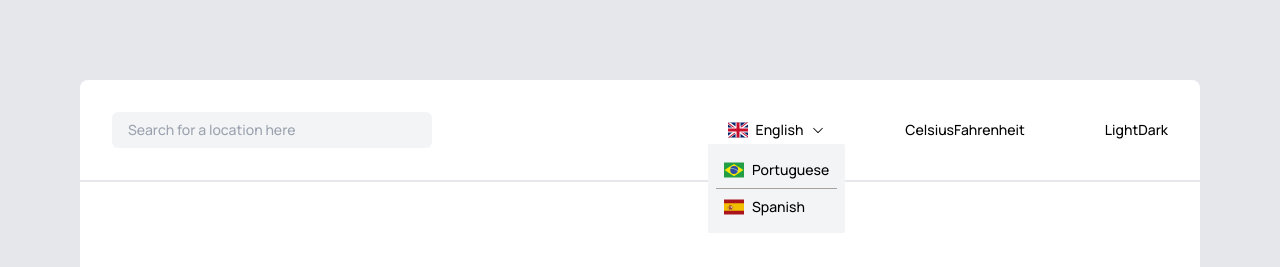
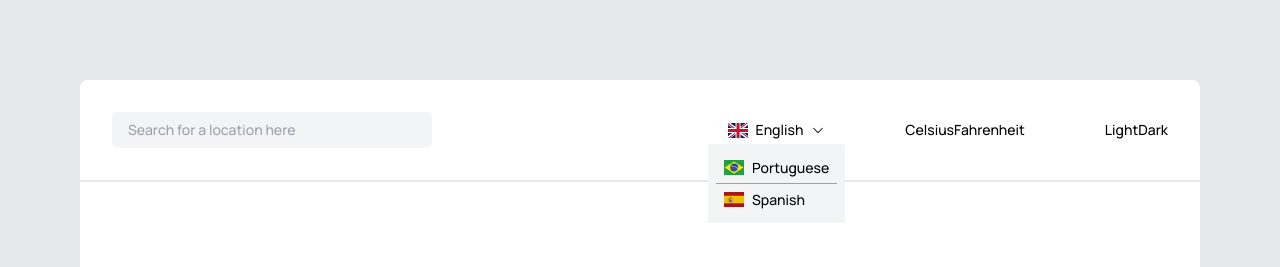
Before and after one commit to mjtavrs/sunray, a Next.js app: page / in a window 1280 px wide. Both pictures are taken after a click on the button "English". Shown: the top 267 px of the page. Built offline with nearby package versions, Linux system fonts and the light colour scheme.

Commit message:
feat: Refactor to use the Next.js Image component in the LanguageSelector

```diff
--- a/app/LanguageSelector.tsx
+++ b/app/LanguageSelector.tsx
@@ -9,6 +9,7 @@ import {
 } from '@radix-ui/react-dropdown-menu'
 import { motion } from 'framer-motion'
 import { CaretDown } from '@phosphor-icons/react/dist/ssr'
+import Image from 'next/image'
 
 type Language = {
   label: string
@@ -45,13 +46,15 @@ export default function LanguageSelector() {
     <DropdownMenu>
       <DropdownMenuTrigger asChild>
         <button className="flex items-center">
-          <img
+          <Image
             src={
               languages.find((lang) => lang.label === selectedLanguage)?.flag ||
               ''
             }
             alt={selectedLanguage}
-            className="mr-2 h-5 w-5"
+            width={20}
+            height={20}
+            className="mr-2"
           />
           {selectedLanguage}
           <span className="ml-2">
@@ -76,10 +79,12 @@ export default function LanguageSelector() {
                 onSelect={() => handleSelectLanguage(language)}
                 className="flex cursor-pointer items-center px-2"
               >
-                <img
+                <Image
                   src={language.flag}
                   alt={language.label}
-                  className="my-2 mr-2 h-5 w-5"
+                  width={20}
+                  height={20}
+                  className="my-2 mr-2"
                 />
                 {language.label}
               </DropdownMenuItem>
```
